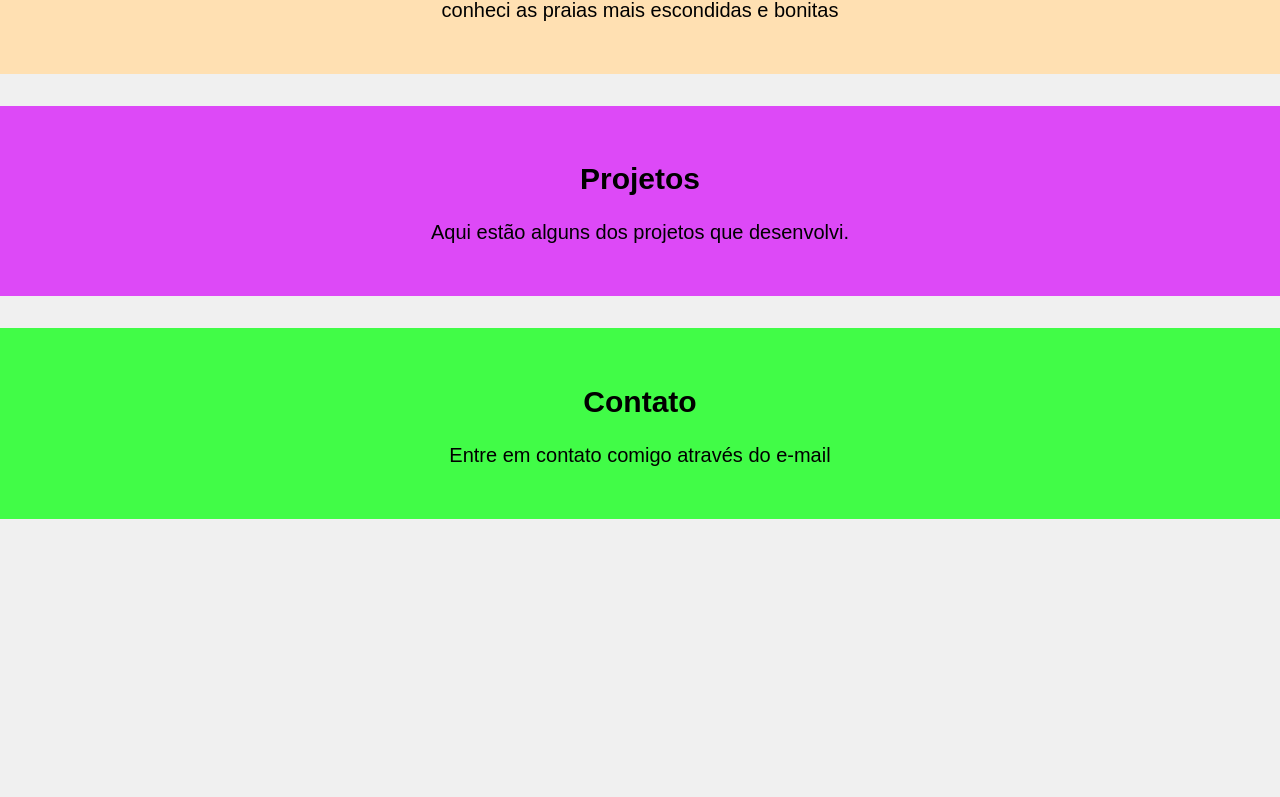
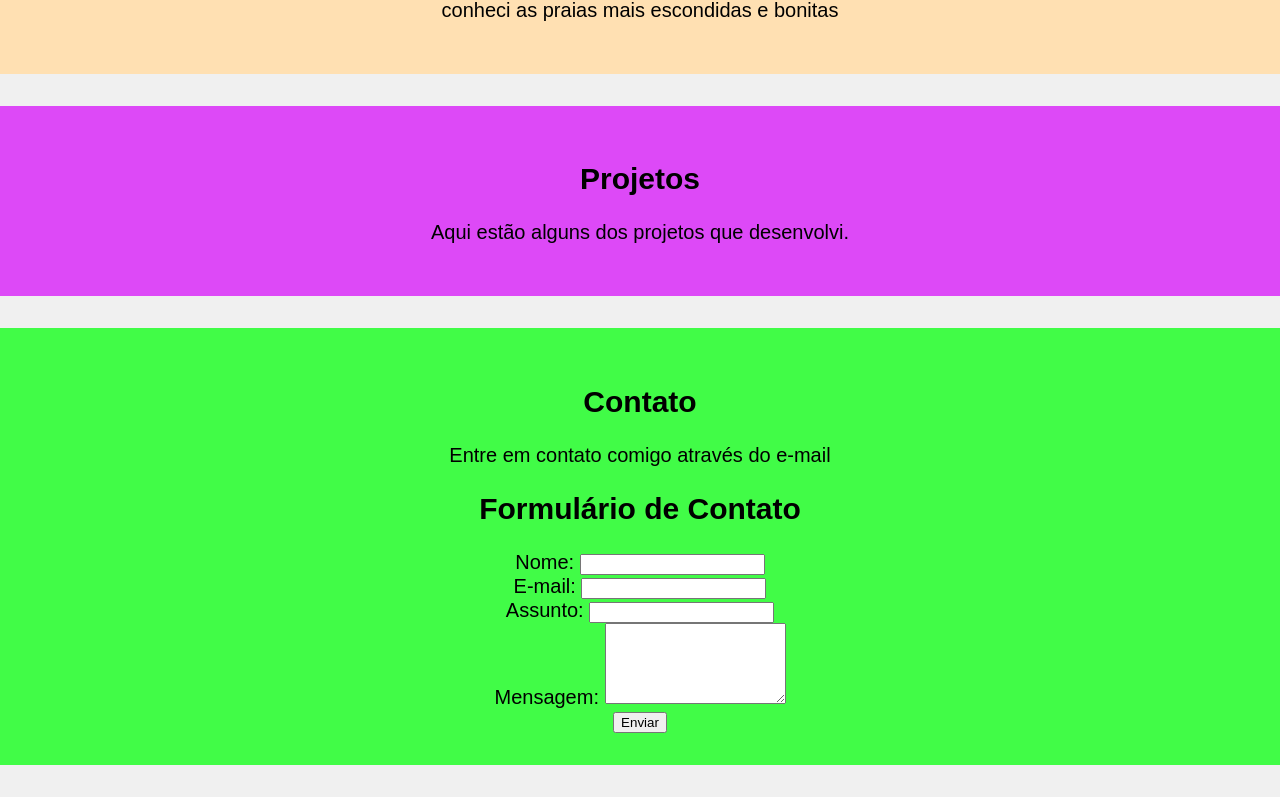
Before and after one commit to ViniParafatti/Meu-Site, a plain HTML site: page index.html in a window 1280 px wide. Shown: the part 705-1502 px from the top of the page. Before the commit the page ends 1256 px from the top, so only its background shows below. Drawn offline with Linux system fonts and the light colour scheme.

Commit message:
Update index.html

```diff
--- a/index.html
+++ b/index.html
@@ -41,6 +41,31 @@
     <section id="contato">
         <h2>Contato</h2>
         <p>Entre em contato comigo através do e-mail</p>
+        <h2>Formulário de Contato</h2>
+
+    <form action="/enviar_formulario" method="post">
+        <div class="form-group">
+            <label for="nome">Nome:</label>
+            <input type="text" id="nome" name="nome" required>
+        </div>
+
+        <div class="form-group">
+            <label for="email">E-mail:</label>
+            <input type="email" id="email" name="email" required>
+        </div>
+
+        <div class="form-group">
+            <label for="assunto">Assunto:</label>
+            <input type="text" id="assunto" name="assunto" required>
+        </div>
+
+        <div class="form-group">
+            <label for="mensagem">Mensagem:</label>
+            <textarea id="mensagem" name="mensagem" rows="5" required></textarea>
+        </div>
+
+        <button type="submit">Enviar</button>
+    </form>
     </section>
 </body>
 </html>
```
